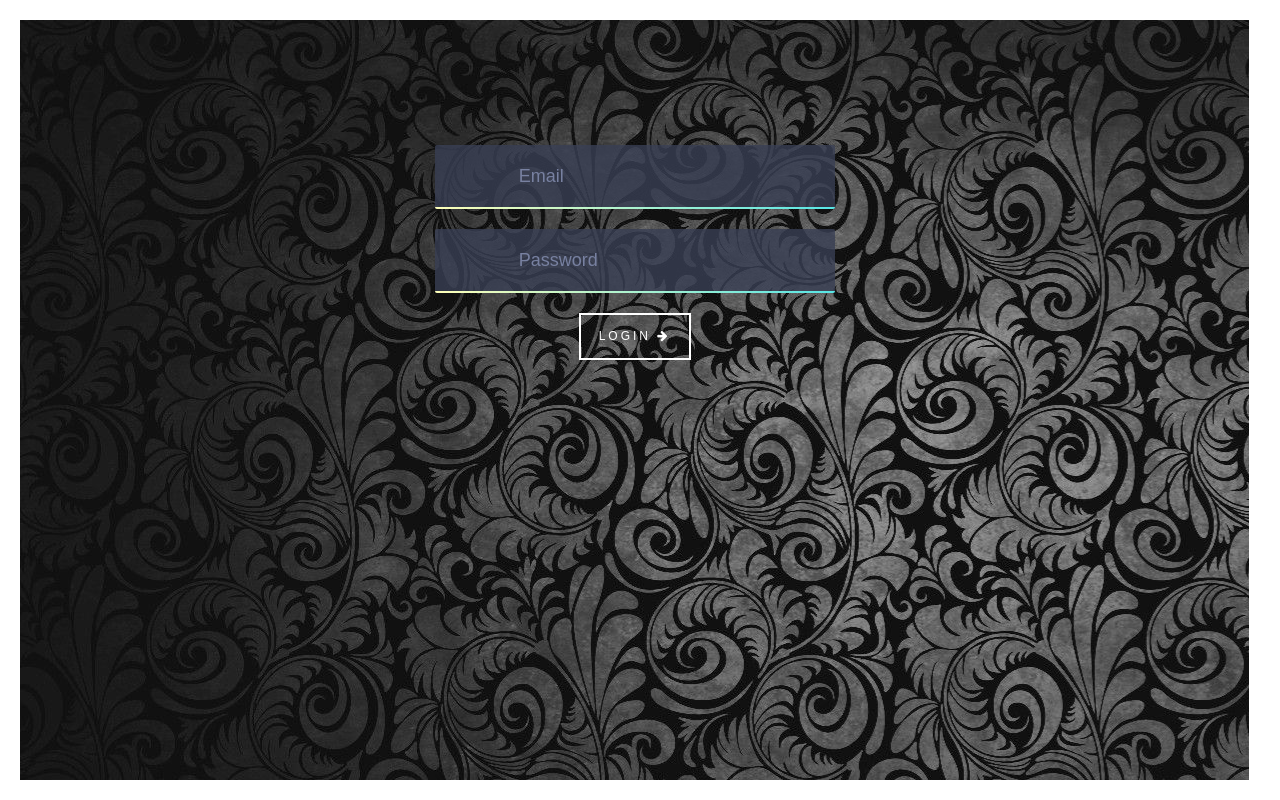
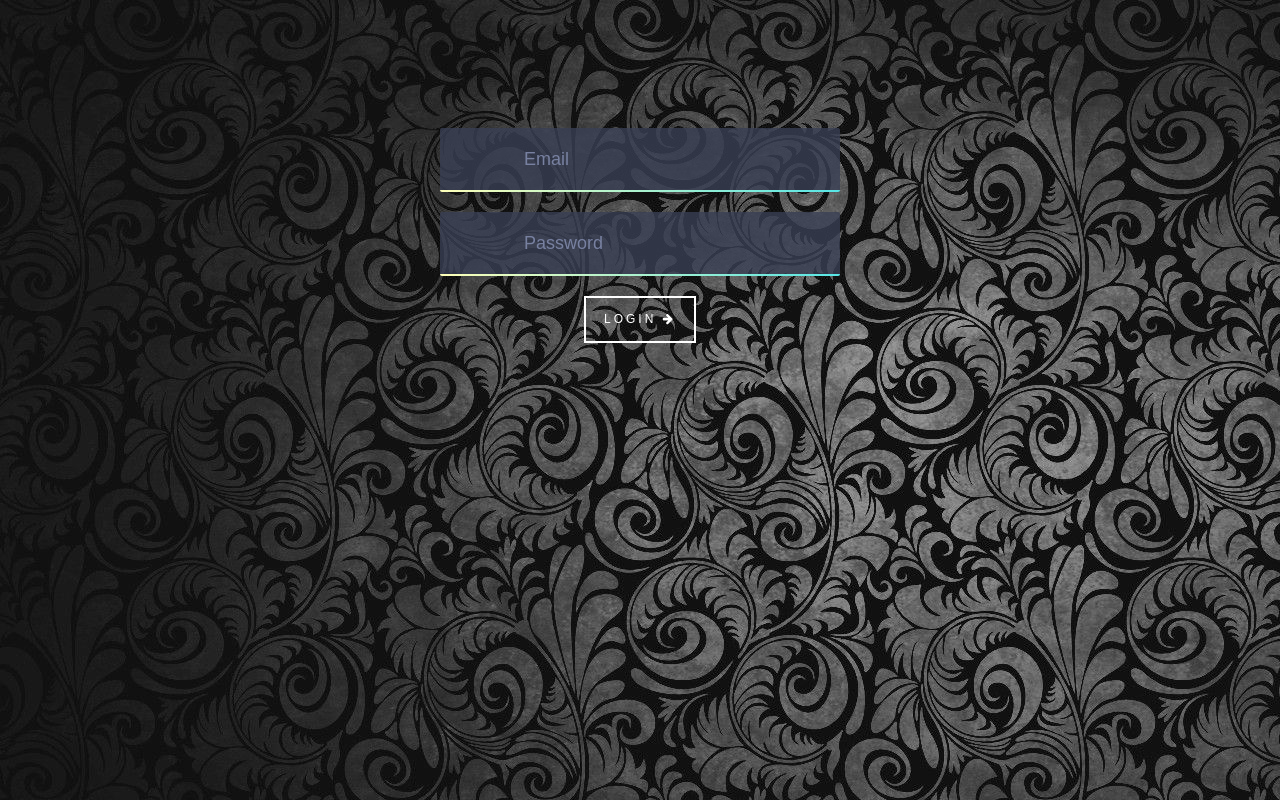
Before and after one commit to sai2009kishore/messenger-ui, a React (Create React App) app: page / in a window 1280 px wide. Built offline with nearby package versions, Linux system fonts and the light colour scheme.

Commit message:
Style changes

```diff
--- a/public/index.html
+++ b/public/index.html
@@ -6,7 +6,7 @@
     <link rel="stylesheet" href="https://stackpath.bootstrapcdn.com/font-awesome/4.7.0/css/font-awesome.min.css" />
     <style>
       html, body, #root {
-        height: 95vh;
+        height: 100vh;
       }
     </style>
     <meta
--- a/src/App.jsx
+++ b/src/App.jsx
@@ -3,7 +3,7 @@ import Login from './login/login';
 import Dashboard from './messenger/dashboard/dashboard';
 import { login } from './actions/loginActions';
 import { getJwtToken, setJwtToken, clearJwtToken, decodeJsx } from './utils/utilities';
-import './styles/App.css';
+import './styles/styles.css';
 import './styles/snackbar.css';
 
 class App extends Component {
@@ -25,7 +25,7 @@ class App extends Component {
 
   render() {
     return (
-      <div className='App'>
+      <div className='full-size'>
         {this.state.jwtToken ?
           <Dashboard userLogout={this.userLogout} />
           : <Login userLogin={this.userLogin} />}
--- a/src/login/login.jsx
+++ b/src/login/login.jsx
@@ -1,5 +1,4 @@
 import React, { Component } from 'react';
-import './login.css';
 import backgroundImage from './login-background.jpg';
 
 const inputStyle = {
@@ -17,7 +16,7 @@ class Login extends Component {
 
     render() {
         return (
-            <div className='Login' style={{ paddingTop: '10%', backgroundImage: `url(${backgroundImage})` }}>
+            <div className='full-size' style={{ paddingTop: '10%', backgroundImage: `url(${backgroundImage})` }}>
                 <center>
                     <div className="webflow-style-input">
                         <input
--- a/src/styles/App.css
+++ /dev/null
@@ -1,15 +0,0 @@
-.App {
-    margin: 20px;
-    width: 98%;
-    height: 100%;
-}
-
-.Error {
-    align-content: center;
-    background-color: red;
-    bottom: 0;
-    left: 50%;
-    margin: 0 20px 0 20px;
-    padding: 10px;
-    position: fixed;
-}
--- a/src/login/login.css
+++ b/src/styles/styles.css
@@ -2,9 +2,17 @@ html {
   box-sizing: border-box;
   font-size: 10px; }
 
-.Login {
-  width: 98%;
+.full-size {
   height: 100%; }
+
+.Error {
+  align-content: center;
+  background-color: red;
+  bottom: 0;
+  left: 50%;
+  margin: 0 20px 0 20px;
+  padding: 10px;
+  position: fixed; }
 
 *,
 *:before,
--- a/src/login/login.scss
+++ b/src/styles/styles.scss
@@ -3,9 +3,18 @@ html {
     font-size: 10px;
 }
 
-.Login {
-    width: 98%;
+.full-size {
     height: 100%;
+}
+
+.Error {
+    align-content: center;
+    background-color: red;
+    bottom: 0;
+    left: 50%;
+    margin: 0 20px 0 20px;
+    padding: 10px;
+    position: fixed;
 }
 
 *,
@@ -19,8 +28,6 @@ input {
     background: transparent;
     outline: none;
 }
-
-body {}
 
 .demo-flex-spacer {
     flex-grow: 1;
```
